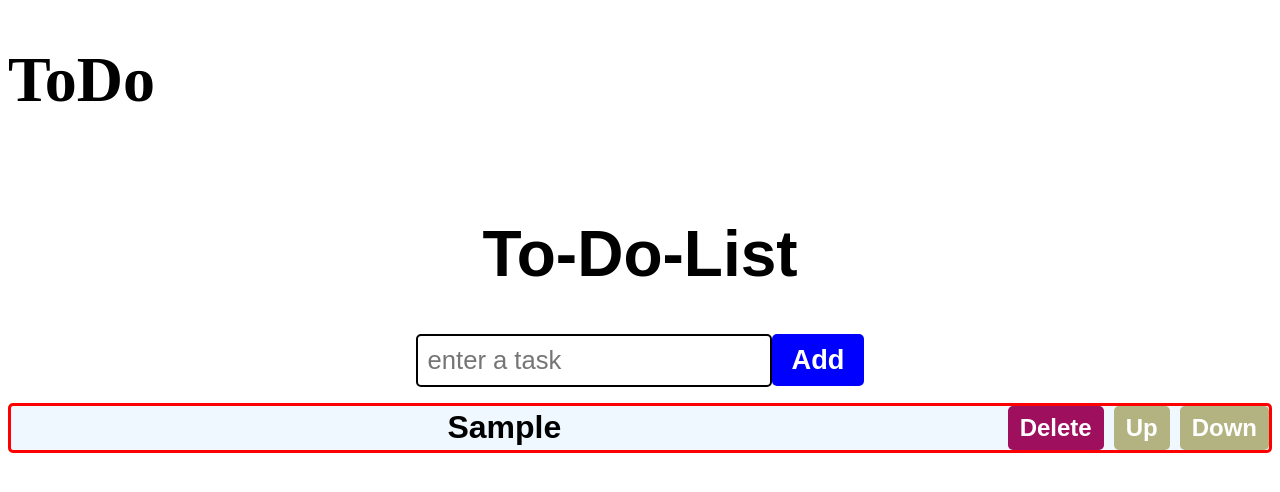
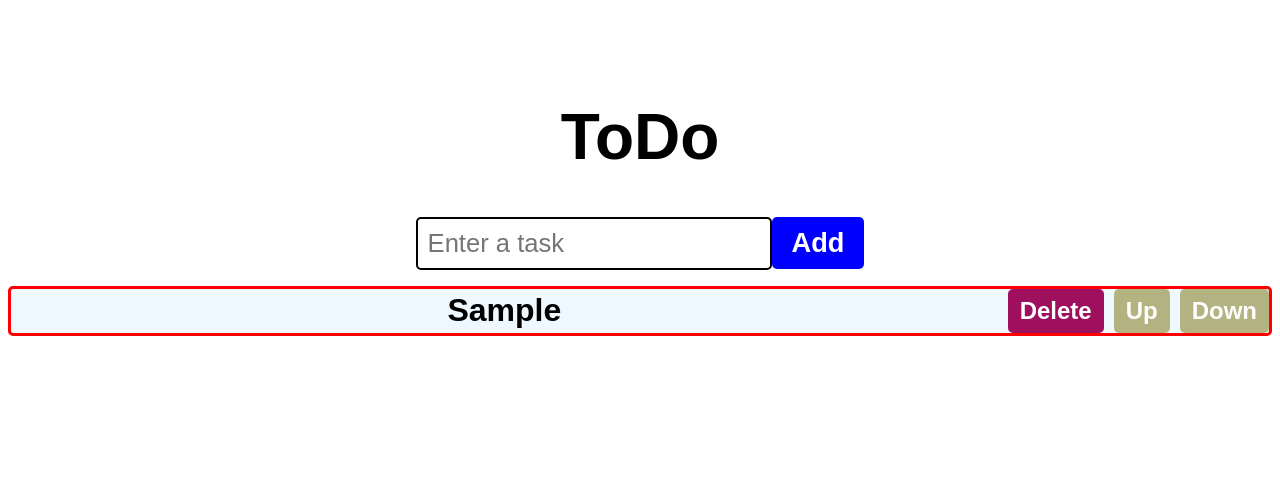
Before and after one commit to Hythei/mongoreact-todo, a React (Vite) app in the folder client/: page / in a window 1280 px wide. Both pictures are taken after typing "Sample" into the empty fields and a click on the button "Add". Shown: the top 492 px of the page. Built offline with nearby package versions, Linux system fonts and the light colour scheme.

Commit message:
Split up the ToDoList-component into smaller, individual components and added a hook.

```diff
--- a/client/src/App.jsx
+++ b/client/src/App.jsx
@@ -1,8 +1,9 @@
-import React, {useState} from "react";
+import React from "react";
 
 /*import axios from "axios";*/
-import Header from "./components/Header.jsx";
+
 import ToDoList from "./components/ToDoList.jsx";
+import "./App.css";
 
 function App() {
 /*  const [array, setArray] = useState( [] );
@@ -17,27 +18,13 @@ function App() {
           fetchAPI();
       },
       []);*/
-    const [tasks, setTasks] = useState( [] );
 
 
-    const toggleTaskCompletion = (taskId) => {
-        setTasks(tasks.map(task =>
-            task.id === taskId
-                ? {...task, completed: !task.completed}
-                : task
-        ));
-    };
-
-    const deleteTask = (taskId) => {
-        setTasks(tasks.filter(task => task.id !== taskId));
-    }
-
   return (
-      <>
-          <Header />
+      <div className="App">
           <ToDoList />
-      </>
-  )
+      </div>
+  );
 }
 
 
--- /dev/null
+++ b/client/src/components/TaskForm.jsx
@@ -0,0 +1,33 @@
+import React, { useState } from 'react';
+
+function TaskForm({ onAddTask }) {
+    const [newTask, setNewTask] = useState("");
+
+    function handleInputChange(event) {
+        setNewTask(event.target.value);
+    }
+
+    function handleSubmit() {
+        onAddTask(newTask);
+        setNewTask("");
+    }
+
+    return (
+        <div>
+            <input
+                type="text"
+                placeholder="Enter a task"
+                value={newTask}
+                onChange={handleInputChange}
+            />
+            <button
+                className="add-button"
+                onClick={handleSubmit}
+            >
+                Add
+            </button>
+        </div>
+    );
+}
+
+export default TaskForm;
--- /dev/null
+++ b/client/src/components/TaskItem.jsx
@@ -0,0 +1,29 @@
+import React from 'react';
+
+function TaskItem({ task, index, onDelete, onMoveUp, onMoveDown }) {
+    return (
+        <li>
+            <span className="text">{task}</span>
+            <button
+                className="delete-button"
+                onClick={() => onDelete(index)}
+            >
+                Delete
+            </button>
+            <button
+                className="move-button"
+                onClick={() => onMoveUp(index)}
+            >
+                Up
+            </button>
+            <button
+                className="move-button"
+                onClick={() => onMoveDown(index)}
+            >
+                Down
+            </button>
+        </li>
+    );
+}
+
+export default TaskItem;
--- a/client/src/components/ToDoList.jsx
+++ b/client/src/components/ToDoList.jsx
@@ -1,92 +1,32 @@
-import React, { useState } from 'react';
+import React from 'react';
+import TaskForm from './TaskForm.jsx';
+import TaskItem from './TaskItem.jsx';
+import Header from './Header.jsx';
+import { useTasks } from '../hooks/useTasks.js';
 
 function ToDoList(){
-
-    const [tasks, setTasks] = useState([]);
-    const [newTask, setNewTask] = useState("");
-
-    function handleInputChange(event){
-        setNewTask(event.target.value)
-
-    }
-
-    function addTask(){
-        if(newTask.trim() !==""){
-            setTasks(() =>[...tasks, newTask]);
-            setNewTask("");
-        }
-
-
-    }
-
-    function deleteTask(index){
-        const updatedTasks = tasks.filter((_, i) => i !== index);
-        setTasks(updatedTasks);
-
-    }
-
-    function moveTaskUp(index){
-        if(index > 0){
-            const updatedTasks = [...tasks];
-            [updatedTasks[index], updatedTasks[index - 1]] =
-                [updatedTasks[index - 1], updatedTasks[index]];
-            setTasks(updatedTasks);
-        }
-
-    }
-
-
-    function moveTaskDown(index){
-        if(index < tasks.length - 1){
-            const updatedTasks = [...tasks];
-            [updatedTasks[index], updatedTasks[index + 1]] =
-                [updatedTasks[index + 1], updatedTasks[index]];
-            setTasks(updatedTasks);
-        }
-    }
+    const { tasks, addTask, deleteTask, moveTaskUp, moveTaskDown } = useTasks();
 
     return(
         <div className="to-do-list">
+            <Header />
+            <TaskForm onAddTask={addTask} />
+            <ol>
+                {tasks.map((task, index) => (
+                    <TaskItem
+                        key={index}
+                        task={task}
+                        index={index}
+                        onDelete={deleteTask}
+                        onMoveUp={moveTaskUp}
+                        onMoveDown={moveTaskDown}
+                    />
+                    ))}
+            </ol>
 
-            <h1>To-Do-List</h1>
-            <div>
-                <input
-                    type="text"
-                    placeholder="enter a task"
-                    value={newTask}
-                    onChange={handleInputChange}
-                />
-                <button
-                    className="add-button"
-                    onClick={addTask}>
-                    Add
-                </button>
-            </div>
-            <ol>
-                {tasks.map((task, index) =>
-                    <li key={index}>
-                        <span className="text">{task}</span>
-                        <button
-                            className="delete-button"
-                            onClick={() => deleteTask(index)}>
-                            Delete
-                        </button>
-                        <button
-                            className="move-button"
-                            onClick={() => moveTaskUp(index)}>
-                            Up
-                        </button>
-                        <button
-                            className="move-button"
-                            onClick={() => moveTaskDown(index)}>
-                            Down
-                        </button>
-                    </li>
-                )}
-            </ol>
         </div>
-    )
+    );
 
 }
 
-export default ToDoList
+export default ToDoList;
--- /dev/null
+++ b/client/src/hooks/useTasks.js
@@ -0,0 +1,48 @@
+// hooks/useTasks.js
+import { useState } from 'react';
+
+export function useTasks() {
+    const [tasks, setTasks] = useState([]);
+
+    const addTask = (taskText) => {
+        if (taskText.trim() !== "") {
+            setTasks(prev => [...prev, taskText]);
+        }
+    };
+
+    const deleteTask = (index) => {
+        setTasks(prev => prev.filter((_, i) => i !== index));
+    };
+
+    const moveTaskUp = (index) => {
+        if (index > 0) {
+            setTasks(prev => {
+                const updatedTasks = [...prev];
+                [updatedTasks[index], updatedTasks[index - 1]] =
+                    [updatedTasks[index - 1], updatedTasks[index]];
+                return updatedTasks;
+            });
+        }
+    };
+
+    const moveTaskDown = (index) => {
+        setTasks(prev => {
+            if (index < prev.length - 1) {
+                const updatedTasks = [...prev];
+                [updatedTasks[index], updatedTasks[index + 1]] =
+                    [updatedTasks[index + 1], updatedTasks[index]];
+                return updatedTasks;
+            }
+            return prev;
+        });
+    };
+
+    return {
+        tasks,
+        addTask,
+        deleteTask,
+        moveTaskUp,
+        moveTaskDown
+    };
+}
+export default useTasks;
```
